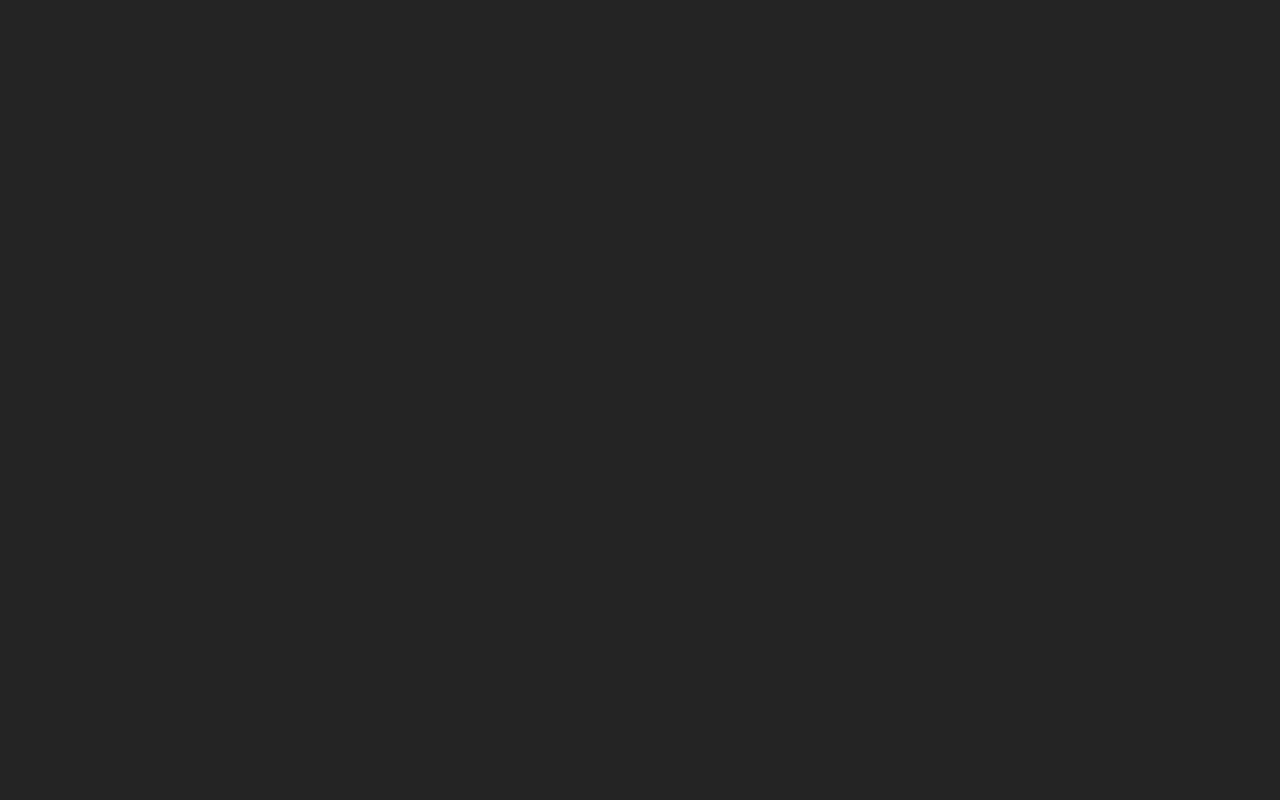
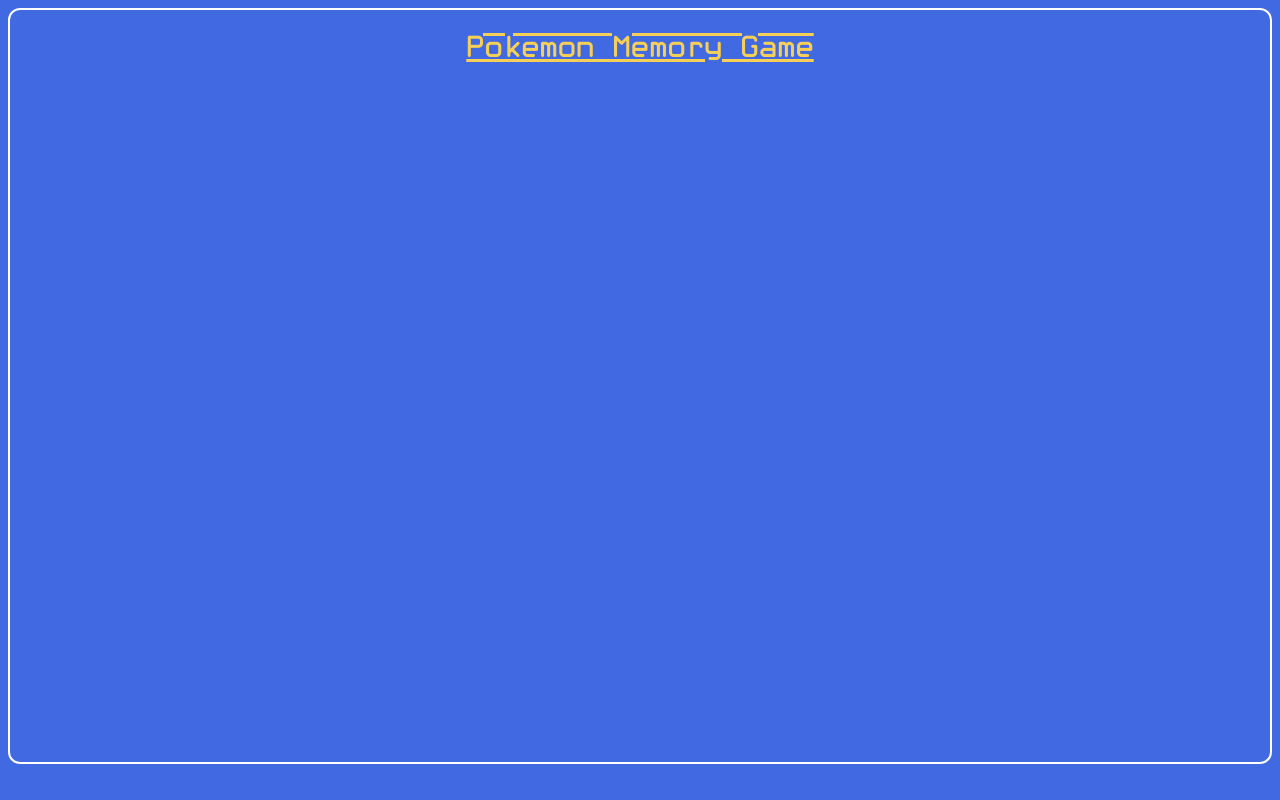
Before and after one commit to simonetimi/memory-game, a React (Vite) app: page / in a window 1280 px wide. Built offline with nearby package versions, Linux system fonts and the light colour scheme; the HTML template or start-up script is replaced by a standard one.

Commit message:
feat: create basic page layout

```diff
--- a/src/App.css
+++ b/src/App.css
@@ -1,6 +1,23 @@
 #root {
-  max-width: 1280px;
-  margin: 0 auto;
-  padding: 2rem;
-  text-align: center;
+  height: 94vh;
+  padding: 0;
+  margin: 0;
+  border-radius: 12px;
+  border: 2px solid #fff;
 }
+
+header {
+  height: 10%;
+  color: #F6CF57;
+  display: flex;
+  align-items: center;
+  justify-content: center;
+}
+
+header>h1 {
+  text-decoration: underline overline;
+  text-underline-offset: 2px;
+  font-size: 2rem;
+  padding: 0;
+  margin: 0;
+}
--- a/src/App.jsx
+++ b/src/App.jsx
@@ -1,7 +1,11 @@
 import './App.css';
 
 function App() {
-  return <div />;
+  return (
+    <header>
+      <h1>Pokemon Memory Game</h1>
+    </header>
+  );
 }
 
 export default App;
--- a/src/index.css
+++ b/src/index.css
@@ -1,10 +1,19 @@
+@font-face {
+  font-family: 'White Rabbit';
+  src: url('./assets/fonts/WhiteRabbit.woff2') format('woff2'),
+    url('./assets/fonts/WhiteRabbit.woff') format('woff');
+  font-weight: normal;
+  font-style: normal;
+  font-display: swap;
+}
+
 :root {
-  font-family: Inter, system-ui, Avenir, Helvetica, Arial, sans-serif;
-  line-height: 1.5;
-  font-weight: 400;
-
-  color: rgba(255, 255, 255, 0.87);
-  background-color: #242424;
+  font-family: 'White Rabbit';
+  color: #333;
+  margin: 0;
+  padding: 0;
+  box-sizing: border-box;
+  background-color: #4169E1;
 
   font-synthesis: none;
   text-rendering: optimizeLegibility;
--- /dev/null
+++ b/src/styles/Score.css
@@ -0,0 +1,6 @@
+section.score {
+  height: 5vh;
+  display: flex;
+  flex-direction: column;
+  margin-left: auto;
+}
```
Also changed, not shown: src/styles/Game.css (added).
